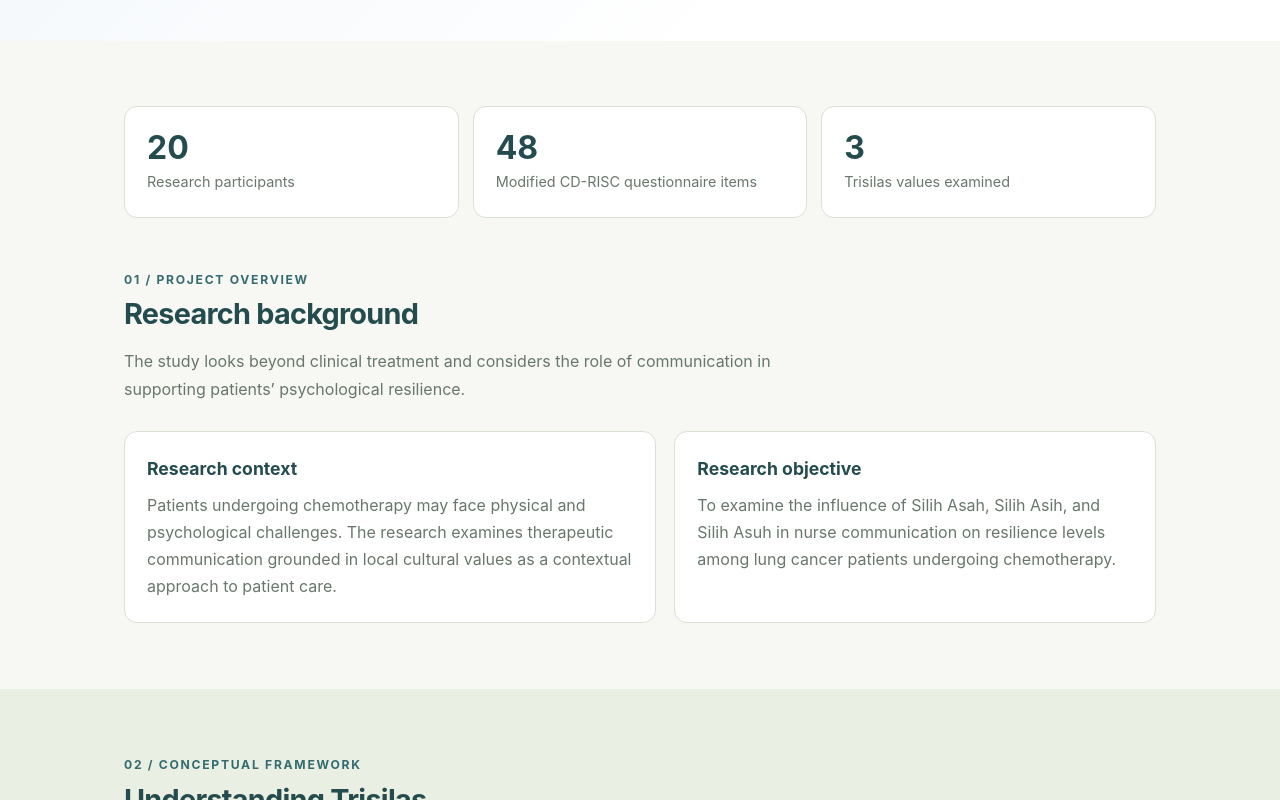
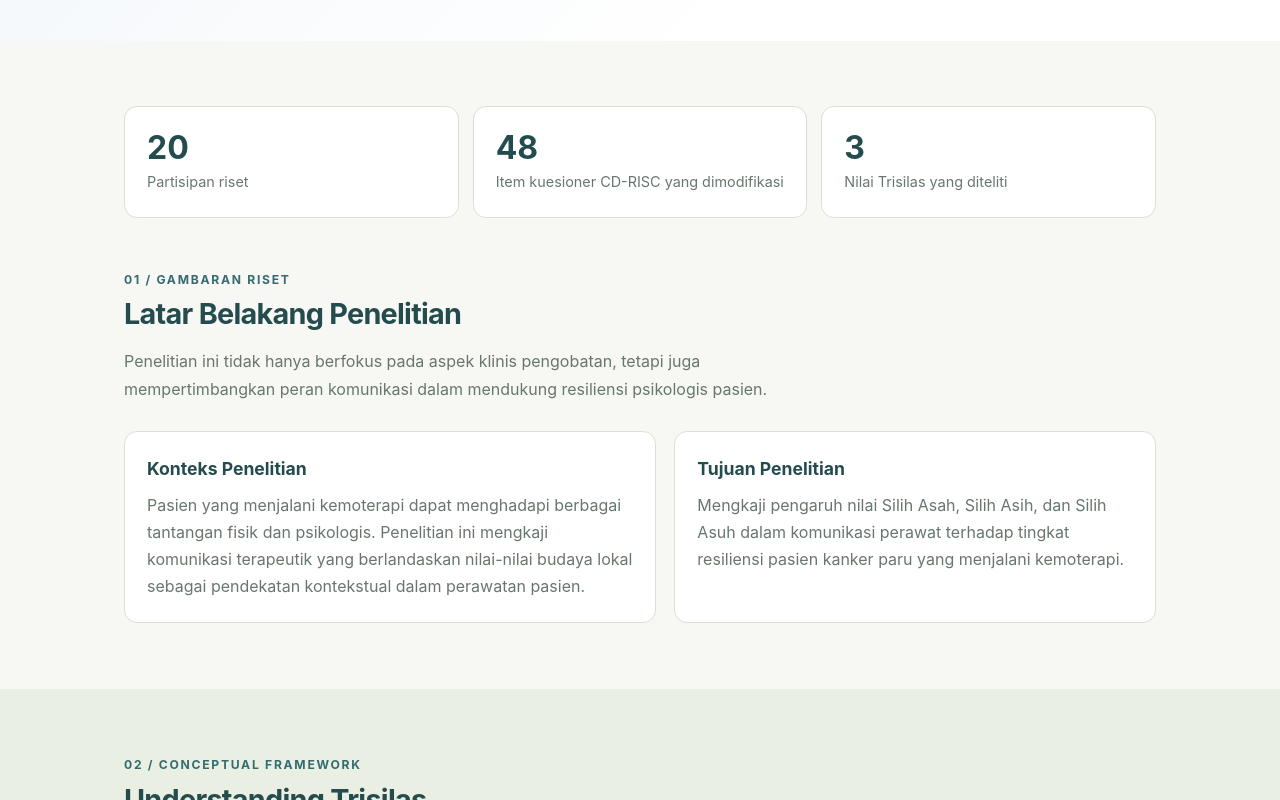
Before and after one commit to firdhanifah/PKM-Etnotherapeutik, a plain HTML site: page index.html in a window 1280 px wide. Shown: the part 705-1505 px from the top of the page. Drawn offline with Linux system fonts and the light colour scheme.

Commit message:
Update index.html

```diff
--- a/index.html
+++ b/index.html
@@ -115,23 +115,23 @@
     <section id="overview">
       <div class="wrap">
         <div class="stats">
-          <div class="stat"><strong>20</strong><span>Research participants</span></div>
-          <div class="stat"><strong>48</strong><span>Modified CD-RISC questionnaire items</span></div>
-          <div class="stat"><strong>3</strong><span>Trisilas values examined</span></div>
+          <div class="stat"><strong>20</strong><span>Partisipan riset</span></div>
+          <div class="stat"><strong>48</strong><span>Item kuesioner CD-RISC yang dimodifikasi</span></div>
+          <div class="stat"><strong>3</strong><span>Nilai Trisilas yang diteliti</span></div>
         </div>
         <div class="section-head" style="margin-top:52px">
-          <div class="eyebrow">01 / Project overview</div>
-          <h2>Research background</h2>
-          <p class="lead">The study looks beyond clinical treatment and considers the role of communication in supporting patients’ psychological resilience.</p>
+          <div class="eyebrow">01 / Gambaran Riset</div>
+          <h2>Latar Belakang Penelitian</h2>
+          <p class="lead">Penelitian ini tidak hanya berfokus pada aspek klinis pengobatan, tetapi juga mempertimbangkan peran komunikasi dalam mendukung resiliensi psikologis pasien.</p>
         </div>
         <div class="grid-2">
           <article class="card">
-            <h3>Research context</h3>
-            <p>Patients undergoing chemotherapy may face physical and psychological challenges. The research examines therapeutic communication grounded in local cultural values as a contextual approach to patient care.</p>
+            <h3>Konteks Penelitian</h3>
+            <p>Pasien yang menjalani kemoterapi dapat menghadapi berbagai tantangan fisik dan psikologis. Penelitian ini mengkaji komunikasi terapeutik yang berlandaskan nilai-nilai budaya lokal sebagai pendekatan kontekstual dalam perawatan pasien.</p>
           </article>
           <article class="card">
-            <h3>Research objective</h3>
-            <p>To examine the influence of Silih Asah, Silih Asih, and Silih Asuh in nurse communication on resilience levels among lung cancer patients undergoing chemotherapy.</p>
+            <h3>Tujuan Penelitian</h3>
+            <p>Mengkaji pengaruh nilai Silih Asah, Silih Asih, dan Silih Asuh dalam komunikasi perawat terhadap tingkat resiliensi pasien kanker paru yang menjalani kemoterapi.</p>
           </article>
         </div>
       </div>
```
